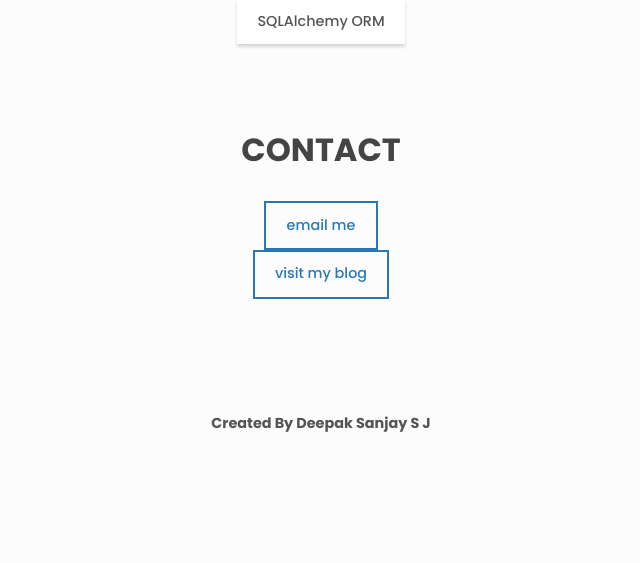
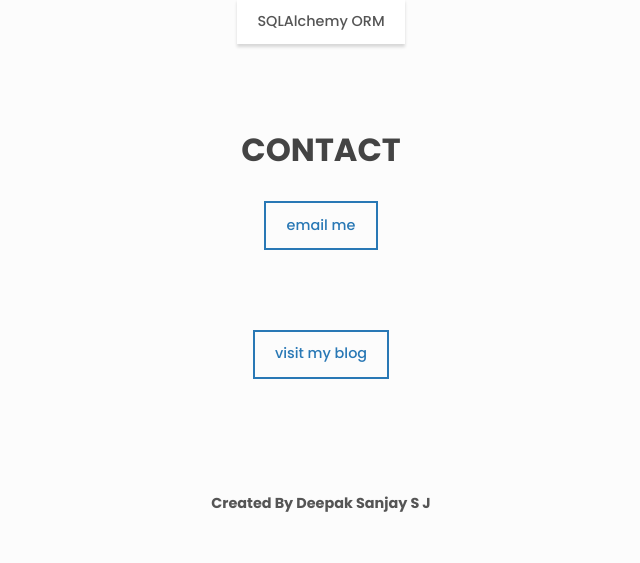
Before and after one commit to DeepakSan/landing-page-vercel, a Flask app: page / in a window 1280 px wide. Shown: the part 2101-2664 px from the top of the page, without its empty margins (319-959 px from the left). Before the commit the page ends 2533 px from the top, so only its background shows below. Run offline with Flask 3, Linux system fonts and the light colour scheme; some libraries are stand-ins or nearby versions.

```diff
--- a/templates/index.html
+++ b/templates/index.html
@@ -226,6 +226,8 @@
         <a href="mailto:deepaksanjaysj@gmail.com">
           <span class="btn btn--outline">Email me</span>
         </a>
+      </section>
+      <section class="section contact center" id="contact">
         <a href="https://blog.dee-san.com" target="_blank" rel="noopener" class="btn btn--outline">
           Visit My Blog
         </a>
```
